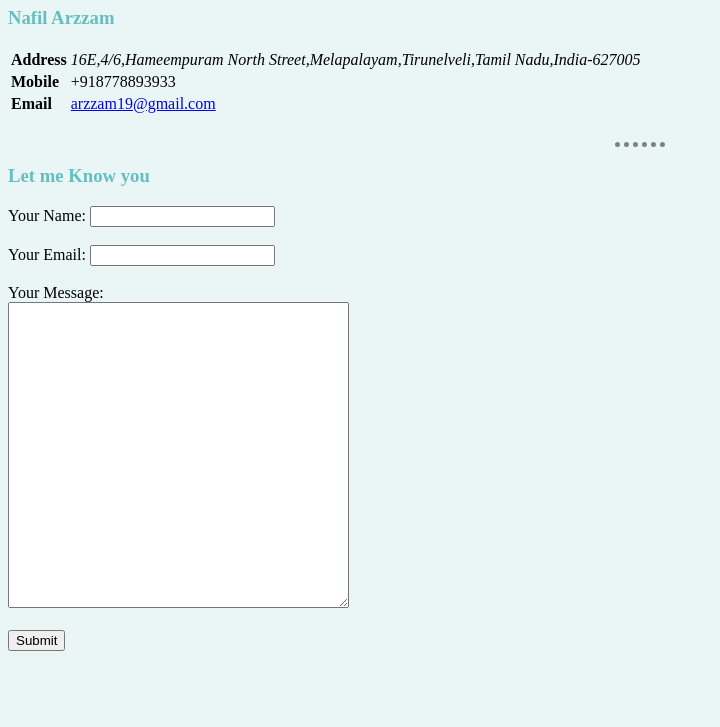
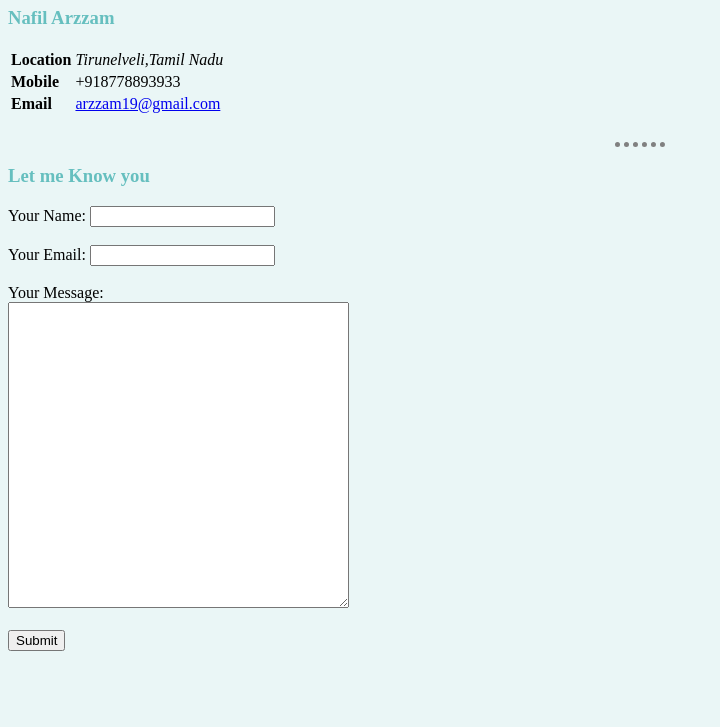
Before and after one commit to Arzzam/HTML-Personal-site, a plain HTML site: page Main Contact Me.html in a window 1280 px wide. Shown: the part 73-800 px from the top of the page, without its empty margins (0-720 px from the left). Drawn offline with Linux system fonts and the light colour scheme.

Commit message:
Location

```diff
--- a/Main Contact Me.html
+++ b/Main Contact Me.html
@@ -13,8 +13,8 @@
   <p>
   <table>
     <tr>
-      <td><strong>Address </strong></td>
-      <td><em>16E,4/6,Hameempuram North Street,Melapalayam,Tirunelveli,Tamil Nadu,India-627005</em></td>
+      <td><strong>Location </strong></td>
+      <td><em>Tirunelveli,Tamil Nadu</em></td>
     </tr>
     <tr>
       <td><strong>Mobile </strong></td>
```
